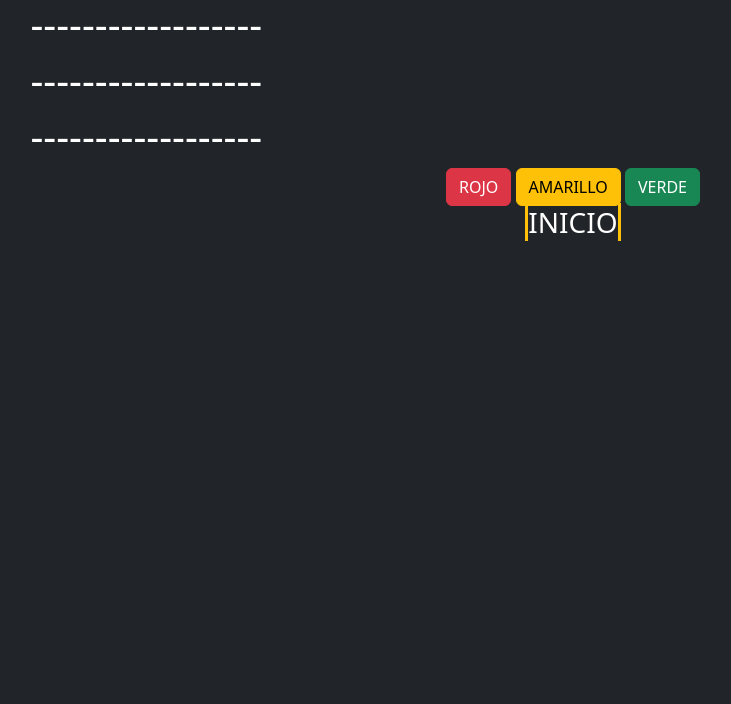
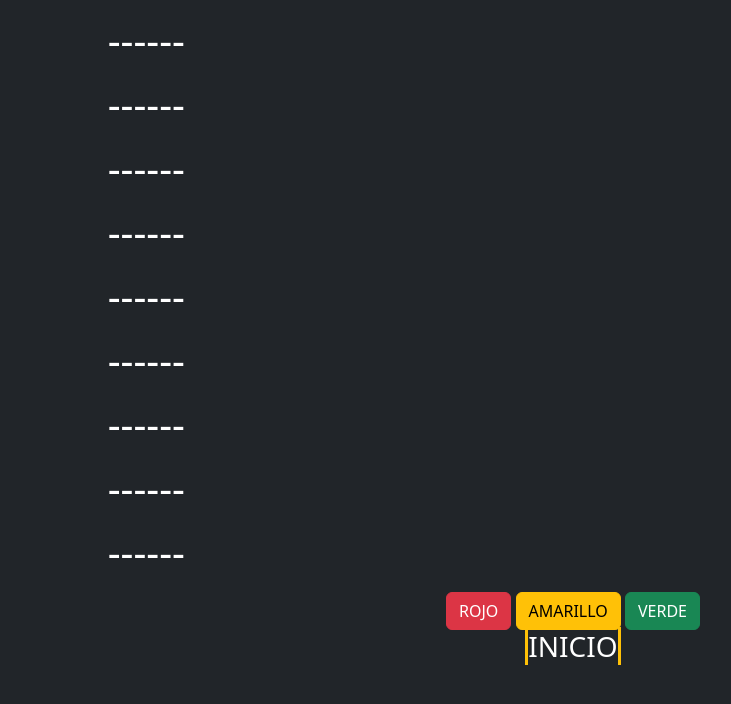
Before and after one commit to espadadeabsorcion/Semaforo, a plain HTML site: page index.html in a window 1280 px wide. Shown: the whole page, without its empty margins (67-798 px from the left). Drawn offline with nearby package versions, Linux system fonts and the light colour scheme.

Commit message:
Update index.html

```diff
--- a/index.html
+++ b/index.html
@@ -19,7 +19,7 @@
 <body class = "text-center bg-dark">
 
     <div class="column">
-        <div class = "d-flex justify-content-center align-items-center text-white rounded-circle text-center col-md-4" id="color1">
+        <div class = "justify-content-center align-items-center text-white rounded-circle text-center col-md-4" id="color1">
             <p><h1>------</h1></p>
             <p><h1>------</h1></p>
             <p><h1>------</h1></p>
@@ -28,7 +28,7 @@
 
         </div>
 
-        <div class = "d-flex justify-content-center align-items-center text-white rounded-circle text-center col-md-4" id="color2">
+        <div class = "justify-content-center align-items-center text-white rounded-circle text-center col-md-4" id="color2">
             <p><h1>------</h1></p>
             <p><h1>------</h1></p>
             <p><h1>------</h1></p>
@@ -36,7 +36,7 @@
 
         </div>
 
-        <div class = "d-flex justify-content-center align-items-center text-white rounded-circle text-center col-md-4" id="color3">
+        <div class = "justify-content-center align-items-center text-white rounded-circle text-center col-md-4" id="color3">
             <p><h1>------</h1></p>
             <p><h1>------</h1></p>
             <p><h1>------</h1></p>
```
